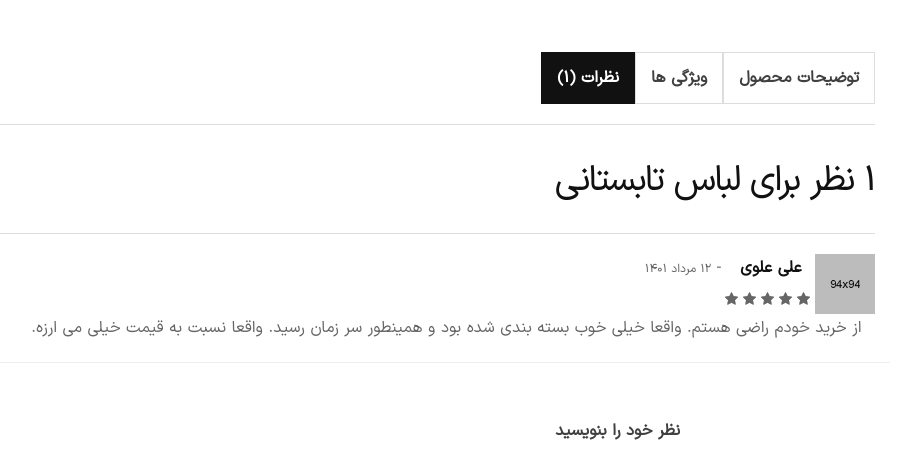
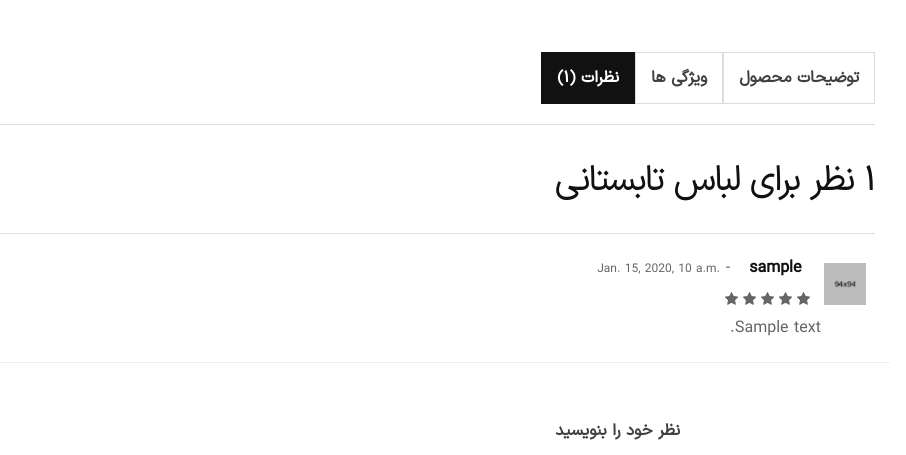
Before and after one commit to amahadnezhad/OnlineShop, a Django app: template products/templates/products/product_detail.html in a window 1280 px wide, after a click on "نظرات (۱)". Shown: the part 768-1223 px from the top of the page, without its empty margins (353-1259 px from the left). Run offline with Django 4.2, Linux system fonts and the light colour scheme; the template is opened without the code that fills it: most values are stand-ins (such as "Sample title", 1, 10 or a date in 2020); some libraries are stand-ins or nearby versions; some web fonts are replaced.

Commit message:
Add Comment Model

```diff
--- a/products/templates/products/product_detail.html
+++ b/products/templates/products/product_detail.html
@@ -1,5 +1,5 @@
 {% extends  '_base.html' %}
-
+{% load static %}
 
 {% block content %}
 
@@ -120,34 +120,36 @@
                                         <div class="product-reviews">
                                             <h3 class="review__title">۱ نظر برای لباس تابستانی</h3>
                                             <ul class="review__list">
-                                                <li class="review__item">
+                                                {% for comment in product.comments.all %}
+
+                                                    <li class="review__item">
                                                     <div class="review__container">
                                                         <div class="review__text">
                                                             <div class="d-flex flex-sm-row flex-row">
-                                                                <img src="assets/img/others/comment-1.jpg"
-                                                                     alt="Review Avatar" class="review__avatar">
+                                                                <img src="{% static 'img/others/comment-1.jpg' %}"
+                                                                     alt="Review Avatar" class="review__avatar p-3">
                                                                 <div>
                                                                     <div class="review__meta">
-                                                                        <strong class="review__author px-4">علی
-                                                                            علوی</strong>
+                                                                        <span class="review__published-date">{{ comment.datetime_created }}</span>
                                                                         <span class="review__dash">-</span>
-                                                                        <span class="review__published-date">۱۲ مرداد ۱۴۰۱</span>
+                                                                        <strong class="review__author px-4">{{ comment.author.username }}</strong>
                                                                     </div>
                                                                     <div class="product-rating">
                                                                         <div class="m-0 star-rating star-five">
                                                                             <span>Rated <strong
-                                                                                    class="rating">5.00</strong> out of 5</span>
+                                                                                    class="rating">{{ product.stars }}</strong> out of 5</span>
                                                                         </div>
                                                                     </div>
                                                                 </div>
                                                             </div>
-                                                            <p class="review__description text-right px-4">
-                                                                از خرید خودم راضی هستم. واقعا خیلی خوب بسته بندی شده بود
-                                                                و همینطور سر زمان رسید. واقعا نسبت به قیمت خیلی می ارزه.
+                                                            <p class="review__description text-right px-4 mr-5 pr-5 ">
+                                                                {{ comment.body }}
                                                             </p>
                                                         </div>
                                                     </div>
+
                                                 </li>
+                                                {% endfor %}
                                             </ul>
                                             <div class="review-form-wrapper">
                                                 <div class="row">
```
Also changed, not shown: products/admin.py (+6 -1 lines), products/models.py (+21 -1 lines), products/migrations/0002_comment.py (added), products/migrations/0003_rename_star_comment_stars.py (added).
